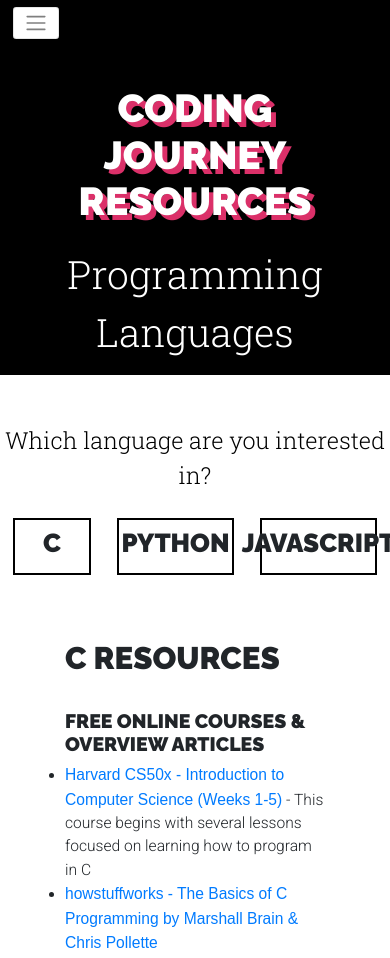
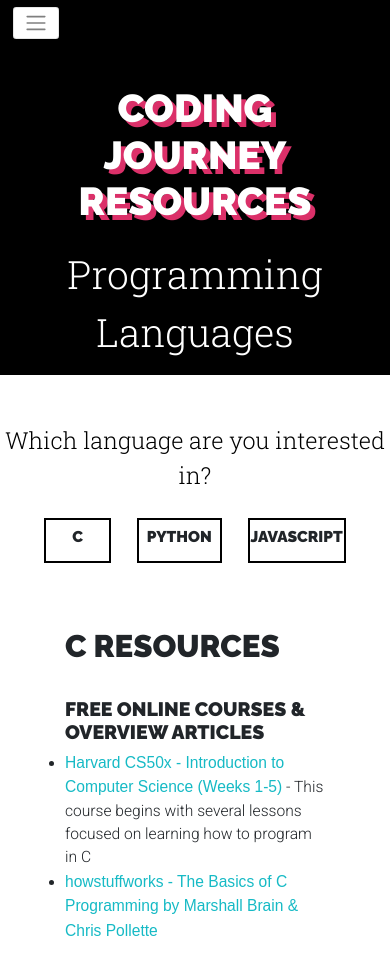
Before and after one commit to maelingmurphy/coding-journey-resources-, a plain HTML site: page languages.html in a window 390 px wide. Shown: the top 958 px of the page. Drawn offline with nearby package versions, Linux system fonts and the light colour scheme.

Commit message:
Fixed flex styling for options buttons and updated media queries for typography

```diff
--- a/styles.css
+++ b/styles.css
@@ -16,7 +16,9 @@ html {
 }
 
 main {
+    max-width: 1200px;
     margin: 0 auto;
+
 }
 
 
@@ -121,6 +123,14 @@ header p {
 
 .options-block li {
     font-family: 'Roboto';
+}
+
+a {
+    color: #16BAC5;
+}
+
+a:hover {
+    color: #DB3069;
 }
 
 /* HEADER */
@@ -264,7 +274,8 @@ footer p a:hover, .tagline a:hover {
 }
 .options {
     display: flex;
-    justify-content: space-evenly;
+    justify-content: space-between;
+    padding: 0 2em;
 }
 /*
 .options {
@@ -338,5 +349,12 @@ footer p a:hover, .tagline a:hover {
         text-align: center;
     }
 
+@media (max-width: 700px) {
+    .options-box h3 {
+        font-size: 1em;
+
+    }
+}
+
 }
 /* Need to figure out how to simply this code */
```
